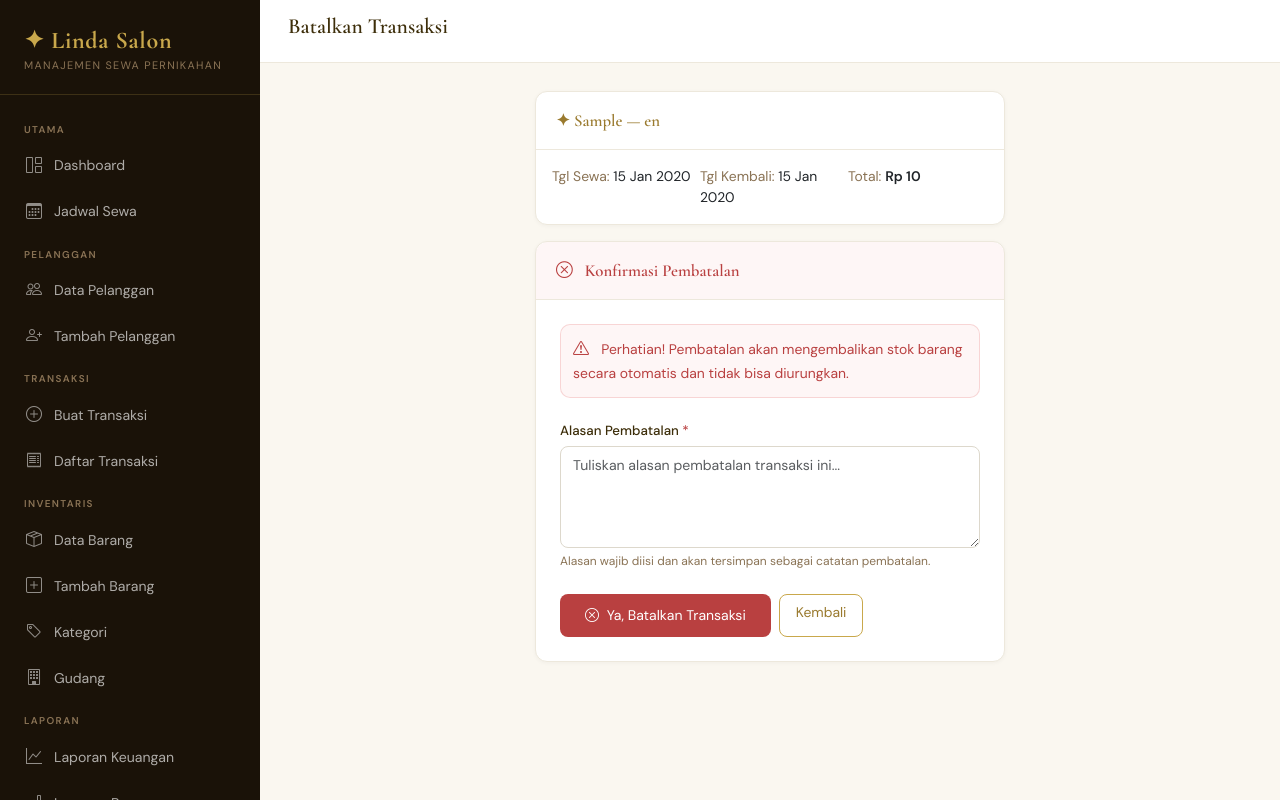
After one commit to avifmuhamadtaufiq/linda_salon, a Django app: page /transactions/1/batal/ in a window 1280 px wide. The commit adds this page. Run offline with Django 4.2, Linux system fonts and the light colour scheme; a user stored in the database is signed in; tables that the repository leaves empty hold one stand-in row (values such as "Sample post"); some libraries are stand-ins or nearby versions.

Commit message:
menambahkan fitur batal transaksi

```diff
--- a/apps/transactions/models.py
+++ b/apps/transactions/models.py
@@ -25,6 +25,14 @@ class Transaksi(models.Model):
     sisa_bayar = models.DecimalField(max_digits=15, decimal_places=0, default=0)
     catatan = models.TextField(blank=True)
     dibuat_oleh = models.ForeignKey(User, on_delete=models.SET_NULL, null=True, related_name='transaksi')
+    alasan_batal = models.TextField(blank=True, null=True)
+    dibatalkan_oleh = models.ForeignKey(
+        User,
+        on_delete=models.SET_NULL,
+        null=True, blank=True,
+        related_name='transaksi_dibatalkan'
+    )
+    dibatalkan_at = models.DateTimeField(null=True, blank=True)
     created_at = models.DateTimeField(auto_now_add=True)
     updated_at = models.DateTimeField(auto_now=True)
 
--- a/apps/transactions/urls.py
+++ b/apps/transactions/urls.py
@@ -6,5 +6,6 @@ urlpatterns = [
     path('create/', views.transaksi_create, name='transaksi_create'),
     path('<int:pk>/', views.transaksi_detail, name='transaksi_detail'),
     path('<int:pk>/kembali/', views.transaksi_kembali, name='transaksi_kembali'),
+    path('<int:pk>/batal/', views.transaksi_batal, name='transaksi_batal'),
     path('jadwal/', views.jadwal_view, name='jadwal'),
 ]
--- a/apps/transactions/views.py
+++ b/apps/transactions/views.py
@@ -221,3 +221,42 @@ def jadwal_view(request):
         'akan_datang': akan_datang,
         'today': today,
     })
+
+
+@login_required
+def transaksi_batal(request, pk):
+    transaksi = get_object_or_404(Transaksi, pk=pk, status='aktif')
+
+    if request.method == 'POST':
+        alasan = request.POST.get('alasan_batal', '').strip()
+
+        # Alasan wajib diisi
+        if not alasan:
+            messages.error(request, 'Alasan pembatalan wajib diisi.')
+            return render(request, 'transactions/transaksi_batal.html', {
+                'transaksi': transaksi,
+                'error': 'Alasan pembatalan wajib diisi.'
+            })
+
+        with transaction.atomic():
+            # Kembalikan stok barang
+            for detail in transaksi.detail.select_related('barang'):
+                detail.barang.stok_tersedia += detail.jumlah
+                detail.barang.save()
+
+            # Update status transaksi
+            transaksi.status = 'batal'
+            transaksi.alasan_batal = alasan
+            transaksi.dibatalkan_oleh = request.user
+            transaksi.dibatalkan_at = timezone.now()
+            transaksi.save()
+
+        messages.success(
+            request,
+            f'Transaksi {transaksi.no_transaksi} berhasil dibatalkan.'
+        )
+        return redirect('transaksi_detail', pk=transaksi.pk)
+
+    return render(request, 'transactions/transaksi_batal.html', {
+        'transaksi': transaksi,
+    })
--- /dev/null
+++ b/templates/transactions/transaksi_batal.html
@@ -0,0 +1,93 @@
+{% extends 'base.html' %}
+{% block title %}Batalkan Transaksi{% endblock %}
+{% block page_title %}Batalkan Transaksi{% endblock %}
+
+{% block content %}
+<div class="row justify-content-center">
+    <div class="col-md-6">
+
+        <!-- Info transaksi -->
+        <div class="card mb-3">
+            <div class="card-header" style="color:var(--gold-dark);">
+                ✦ {{ transaksi.no_transaksi }} — {{ transaksi.pelanggan_nama }}
+            </div>
+            <div class="card-body p-3">
+                <div class="row g-2" style="font-size:0.87rem;">
+                    <div class="col-md-4">
+                        <span style="color:var(--muted);">Tgl Sewa:</span>
+                        {{ transaksi.tanggal_sewa|date:"d M Y" }}
+                    </div>
+                    <div class="col-md-4">
+                        <span style="color:var(--muted);">Tgl Kembali:</span>
+                        {{ transaksi.tanggal_kembali|date:"d M Y" }}
+                    </div>
+                    <div class="col-md-4">
+                        <span style="color:var(--muted);">Total:</span>
+                        <strong>Rp {{ transaksi.total_harga|floatformat:0 }}</strong>
+                    </div>
+                </div>
+            </div>
+        </div>
+
+        <!-- Form alasan batal -->
+        <div class="card">
+            <div class="card-header"
+                style="color:#B94040; background:rgba(220,80,80,0.05);">
+                <i class="bi bi-x-circle me-2"></i>
+                Konfirmasi Pembatalan
+            </div>
+            <div class="card-body p-4">
+
+                {% if error %}
+                <div class="alert alert-danger" style="border-radius:8px;
+                    font-size:0.85rem;">
+                    {{ error }}
+                </div>
+                {% endif %}
+
+                <div style="background:rgba(220,80,80,0.05);
+                    border:1px solid rgba(220,80,80,0.2);
+                    border-radius:10px; padding:12px; margin-bottom:20px;">
+                    <i class="bi bi-exclamation-triangle me-2"
+                        style="color:#B94040;"></i>
+                    <span style="font-size:0.87rem; color:#B94040;">
+                        Perhatian! Pembatalan akan mengembalikan stok barang
+                        secara otomatis dan tidak bisa diurungkan.
+                    </span>
+                </div>
+
+                <form method="post">
+                    {% csrf_token %}
+                    <div class="mb-4">
+                        <label class="form-label">
+                            Alasan Pembatalan
+                            <span style="color:#B94040;">*</span>
+                        </label>
+                        <textarea name="alasan_batal" class="form-control"
+                            rows="4" required
+                            placeholder="Tuliskan alasan pembatalan transaksi ini..."></textarea>
+                        <div style="font-size:0.75rem; color:var(--muted);
+                            margin-top:4px;">
+                            Alasan wajib diisi dan akan tersimpan sebagai
+                            catatan pembatalan.
+                        </div>
+                    </div>
+                    <div class="d-flex gap-2">
+                        <button type="submit" class="btn btn-sm px-4"
+                            style="background:#B94040; color:white;
+                            border-radius:8px; padding:10px 24px;">
+                            <i class="bi bi-x-circle me-1"></i>
+                            Ya, Batalkan Transaksi
+                        </button>
+                        <a href="{% url 'transaksi_detail' transaksi.pk %}"
+                            class="btn btn-outline-gold btn-sm">
+                            Kembali
+                        </a>
+                    </div>
+                </form>
+            </div>
+        </div>
+
+    </div>
+</div>
+{% endblock %}
```
Also changed, not shown: templates/transactions/transaksi_detail.html (+27 -0 lines), apps/transactions/migrations/0003_alasan_batal.py (added).
